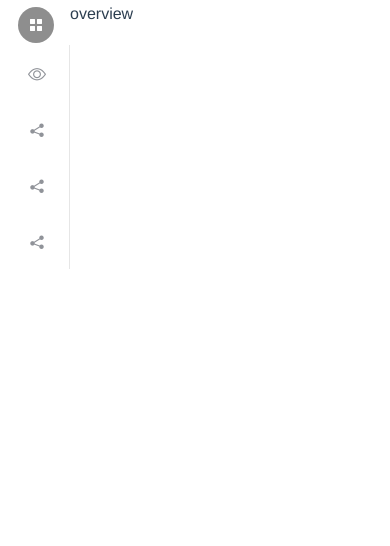
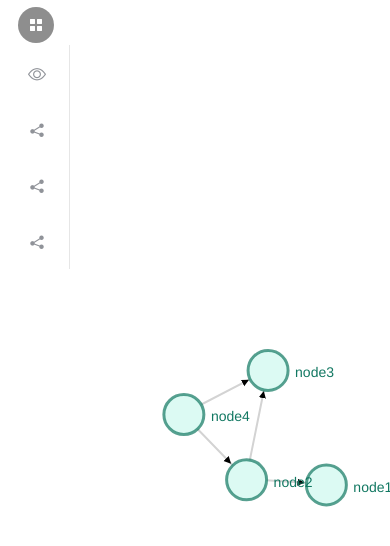
Before and after one commit to XLab-Tongji/Operation_KG, a Vue app in the folder Frontend/: page /tpe/overview in a window 390 px wide. Shown: the top 546 px of the page. Built offline with nearby package versions, Linux system fonts and the light colour scheme.

Commit message:
数据尝试

```diff
--- a/Frontend/src/router.js
+++ b/Frontend/src/router.js
@@ -66,7 +66,7 @@ export default new Router({
                 {
                     path: 'profileT',
                     name: 'profileT',
-                    component: () => import('./views/TNetwork/pages/profileP.vue'),
+                    component: () => import('./views/TNetwork/pages/profileT.vue'),
                 },
                 {
                     path: 'profileE',
--- a/Frontend/src/views/TNetwork/data/trans.json
+++ b/Frontend/src/views/TNetwork/data/trans.json
@@ -3,6 +3,7 @@
         {
             "name": "node1",
             "id": 1,
+            "loop":1,
             "nodes": [
                 {
                     "name": "node1",
@@ -115,6 +116,7 @@
         {
             "name": "node2",
             "id": 2,
+            "loop":2,
             "nodes": [
                 {
                     "name": "node1",
@@ -190,11 +192,13 @@
         },
         {
             "name": "node3",
-            "id": 3
+            "id": 3,
+            "loop":3
         },
         {
             "name": "node4",
-            "id": 4
+            "id": 4,
+            "loop":4
         }
     ],
     "links": [
--- /dev/null
+++ b/Frontend/src/views/TNetwork/global.vue
@@ -0,0 +1,9 @@
+<script>
+import global from "../global";
+
+let tpe = {};
+
+export default {
+  tpe
+};
+</script>
--- /dev/null
+++ b/Frontend/src/views/TNetwork/network.vue
@@ -0,0 +1,184 @@
+<template>
+  <div>
+    <div>
+      <d3-network
+        ref="net"
+        :net-nodes="nodes"
+        :net-links="links"
+        :options="options"
+        :selection="selection"
+        @node-click="clickNode"
+        @link-click="clickLink"
+        :node-cb="ncb"
+        :link-cb="lcb"
+      />
+    </div>
+    <svg height="0">
+      <defs>
+        <!-- 普通箭头 -->
+        <marker
+          id="arrow"
+          markerWidth="6"
+          markerHeight="6"
+          refX="14.3"
+          refY="1.8"
+          orient="auto"
+          markerUnits="strokeWidth"
+        >
+          <path d="M0,0 L0,3.6 L3.6,1.8 z" />
+        </marker>
+      </defs>
+    </svg>
+  </div>
+</template>
+
+<script>
+import D3Network from "../../components/vue-d3-network/src/d3-systemOverview.vue";
+import axios from "axios";
+
+HTMLCollection.prototype.forEach = Array.prototype.forEach;
+Array.prototype.indexOf = function(val) {
+  for (var i = 0; i < this.length; i++) {
+    if (this[i] == val) return i;
+  }
+  return -1;
+};
+Array.prototype.remove = function(val) {
+  var index = this.indexOf(val);
+  if (index > -1) {
+    this.splice(index, 1);
+  }
+};
+var getCoordInDocument = function(e) {
+  e = e || window.event;
+  var x =
+    e.pageX ||
+    e.clientX +
+      (document.documentElement.scrollLeft || document.body.scrollLeft);
+  var y =
+    e.pageY ||
+    e.clientY + (document.documentElement.scrollTop || document.body.scrollTop);
+  return {
+    x: x,
+    y: y
+  };
+};
+function addEvent(obj, xEvent, fn) {
+  if (obj.attachEvent) {
+    obj.attachEvent("on" + xEvent, fn);
+  } else {
+    obj.addEventListener(xEvent, fn, false);
+  }
+}
+export default {
+  components: {
+    D3Network
+  },
+  props: {
+    nodes: Array,
+    links: Array
+  },
+  data() {
+    return {
+      selection: {
+        links: {},
+        nodes: {}
+      },
+      nodeSize: 40,
+      fontSize: 14,
+      linkWidth: 1,
+      canvas: false,
+      notify: {},
+      sourceNodeId: 0,
+      targetNodeId: 0,
+      offset_X: 0,
+      offset_Y: 0,
+      finCoor: 0,
+      staCoor: 0,
+      force: 3000,
+      moveable: false
+    };
+  },
+  computed: {
+    // 节点数量
+    id() {
+      return this.nodes.length;
+    },
+    options() {
+      return {
+        force: this.force,
+        size: {
+          h: window.innerHeight,
+          w: window.innerWidth
+        },
+        offset: {
+          x: this.offset_X,
+          y: this.offset_Y
+        },
+        nodeSize: this.nodeSize,
+        fontSize: this.fontSize,
+        nodeLabels: true,
+        linkLabels: true,
+        canvas: this.canvas,
+        profileLinks: []
+      };
+    }
+  },
+  methods: {
+    ncb(node) {
+      return node;
+    },
+    lcb(link) {
+      link._color = "lightgray";
+      link._svgAttrs = {
+        // "stroke-width": this.linkWidth,
+        "stroke-width": 2,
+        opacity: 1,
+        "marker-end": "url(#arrow)"
+      };
+      return link;
+    },
+    clickNode(e, node) {
+      this.$emit("parent", node.id);
+    },
+    clickLink(e, link) {},
+    displayNodeRelation(node) {
+      this.selection = {
+        nodes: {},
+        links: {}
+      };
+      // let
+      this.selection.nodes[node.id] = node;
+      for (let link of this.links) {
+        if (link.sid === node.id) {
+          this.selection.links[link.id] = link;
+          for (let node of this.nodes) {
+            if (node.id === link.tid) {
+              this.selection.nodes[node.id] = node;
+            }
+          }
+        }
+        if (link.tid === node.id) {
+          this.selection.links[link.id] = link;
+          for (let node of this.nodes) {
+            if (node.id === link.sid) {
+              this.selection.nodes[node.id] = node;
+            }
+          }
+        }
+      }
+    }
+  },
+  mounted() {
+    var el = document.getElementsByClassName("net-svg")[0];
+    el.onmousedown = e => {
+      this.staCoor = getCoordInDocument(e);
+    };
+    el.onmouseup = e => {
+      this.finCoor = getCoordInDocument(e);
+      let x = this.finCoor.x - this.staCoor.x;
+      let y = this.finCoor.y - this.staCoor.y;
+    };
+  }
+};
+</script>
--- a/Frontend/src/views/TNetwork/pages/compare.vue
+++ b/Frontend/src/views/TNetwork/pages/compare.vue
@@ -5,8 +5,11 @@
 </template>
 
 <script>
+import global from '../global'
 export default {
-
+  mounted(){
+    console.log(global.tpe)
+  }
 }
 </script>
 
--- a/Frontend/src/views/TNetwork/pages/overview.vue
+++ b/Frontend/src/views/TNetwork/pages/overview.vue
@@ -1,15 +1,37 @@
 <template>
   <div>
-      overview
+    <Net :nodes="this.T.nodes" :links="this.T.links" @parent="getP" />
   </div>
 </template>
 
 <script>
+import global from "../global";
+import Net from "../network";
+import data from "../data/trans.json";
 export default {
-
-}
+  components: {
+    Net
+  },
+  data() {
+    return {
+      T: {
+        nodes: [],
+        links: []
+      }
+    };
+  },
+  created() {
+    global.tpe = data;
+    if (global.tpe) {
+      this.T.nodes = global.tpe.nodes;
+      this.T.links = global.tpe.links;
+    }
+  },
+  methods: {
+    getP() {}
+  }
+};
 </script>
 
 <style>
-
 </style>
--- a/Frontend/src/views/TNetwork/pages/profileP.vue
+++ /dev/null
@@ -1,15 +0,0 @@
-<template>
-  <div>
-      profileP
-  </div>
-</template>
-
-<script>
-export default {
-
-}
-</script>
-
-<style>
-
-</style>
--- /dev/null
+++ b/Frontend/src/views/TNetwork/pages/profileT.vue
@@ -0,0 +1,58 @@
+<template>
+  <div>
+    <el-select v-model="selectT" filterable placeholder="请选择">
+      <el-option v-for="item in options" :key="item.value" :label="item.label" :value="item.value"></el-option>
+    </el-select>
+    {{this.selectT}}
+    <Net :nodes="this.P.nodes" :links="this.P.links" @parent="getP" />
+  </div>
+</template>
+
+<script>
+import global from "../global";
+import Net from "../network";
+
+import data from "../data/trans.json";
+export default {
+  components: {
+    Net
+  },
+  data() {
+    return {
+      P: {
+        nodes: [],
+        links: []
+      },
+      E: {
+        nodes: [],
+        links: []
+      },
+      options: [
+        {
+          value: 2,
+          label: "trans2"
+        }
+      ],
+      selectT: ""
+    };
+  },
+  watch: {
+    selectT(newVal) {
+      console.log(newVal);
+      // vm.items.splice(newLength);
+
+      this.P.nodes = data.nodes[newVal].nodes;
+      this.P.links = data.nodes[newVal].links;
+    }
+  },
+  created() {
+    this.selectT = 0;
+  },
+  methods: {
+    getP() {}
+  }
+};
+</script>
+
+<style>
+</style>
```
